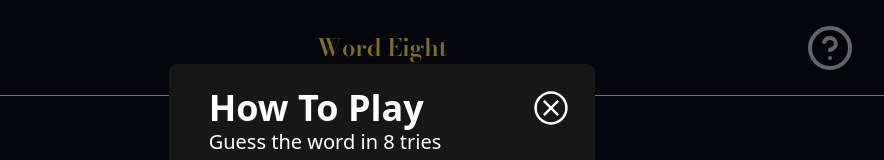
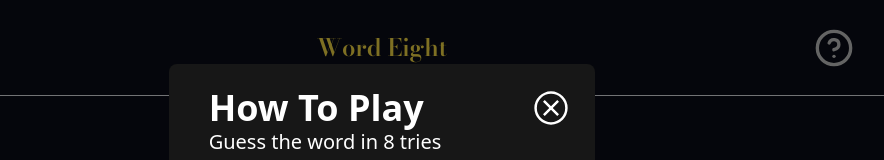
Before and after one commit to MichaelColeman/WordEight, a Next.js app: page / in a window 1280 px wide. Shown: the top 160 px of the page, without its empty margins (258-1142 px from the left). Built offline with nearby package versions, Linux system fonts and the light colour scheme.

Commit message:
change icon size

```diff
--- a/src/components/Header.tsx
+++ b/src/components/Header.tsx
@@ -36,8 +36,8 @@ export default function Header() {
             <button onClick={handleButtonClick}>
               <Image
                 src={helpcircle}
-                height={48}
-                width={48}
+                height={40}
+                width={40}
                 alt="how to play"
                 className="rounded-full hover:bg-slate-500"
               />
```
